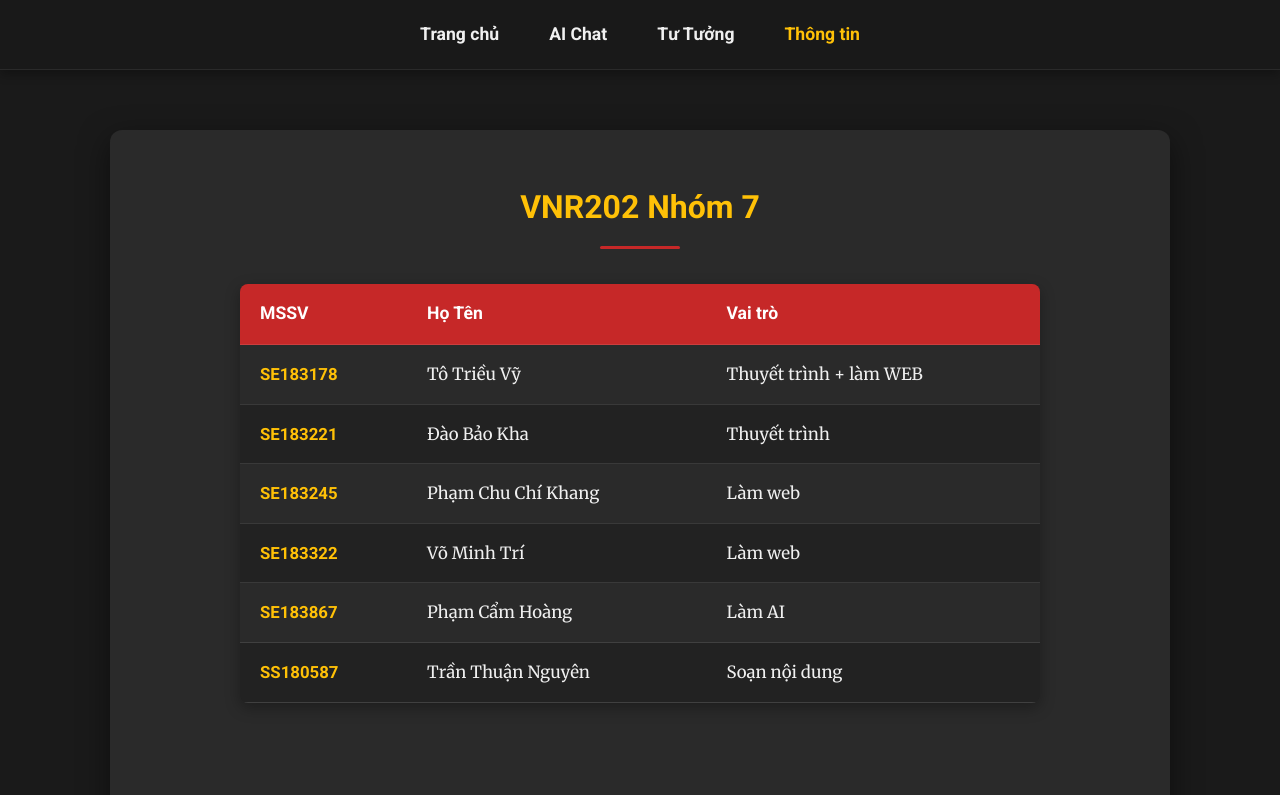
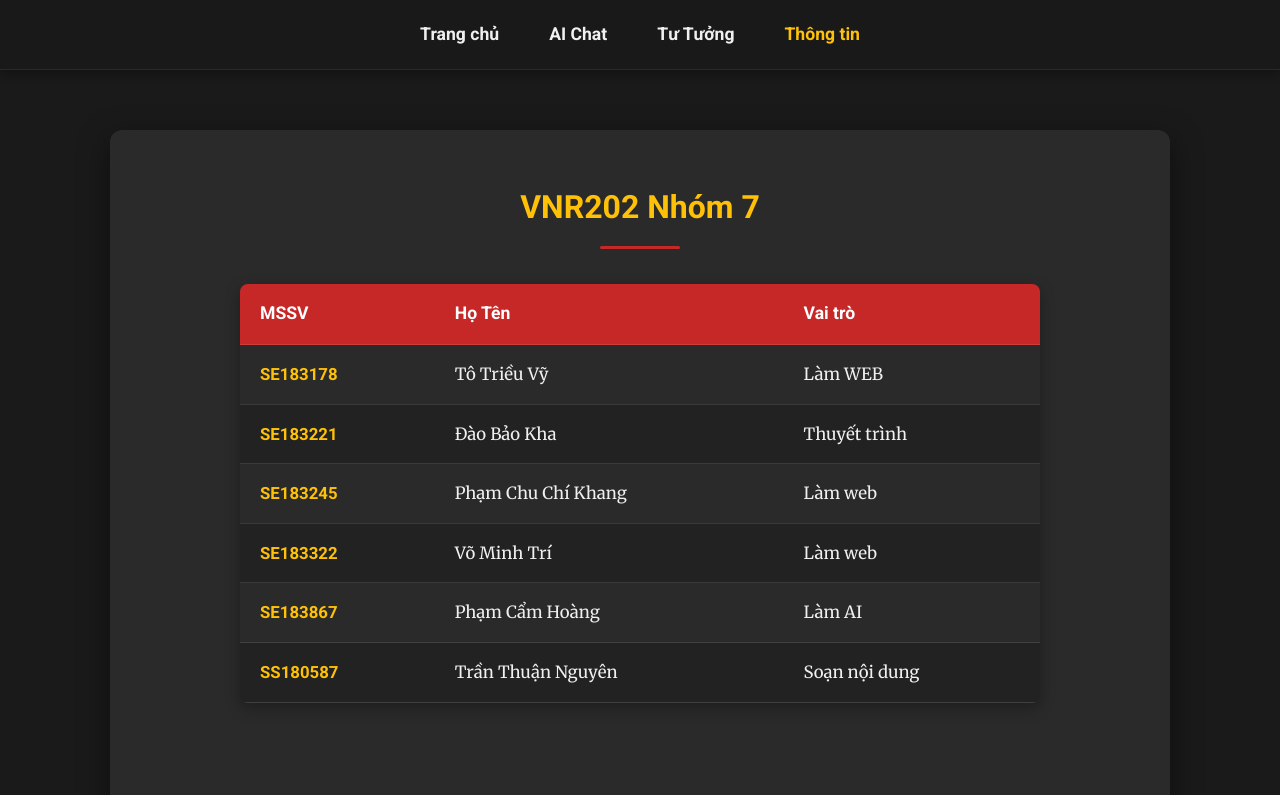
Before and after one commit to Darkvolcano/VNR202, a React (Vite) app: page /information in a window 1280 px wide. Shown: the top 795 px of the page. Built offline with nearby package versions, Linux system fonts and the light colour scheme.

Commit message:
fix info

```diff
--- a/src/pages/Information.jsx
+++ b/src/pages/Information.jsx
@@ -5,7 +5,7 @@ const teamMembers = [
     id: 1,
     studentId: "SE183178",
     name: "Tô Triều Vỹ",
-    role: "Thuyết trình + làm WEB",
+    role: "Làm WEB",
   },
   {
     id: 2,
@@ -45,7 +45,7 @@ const aiTools = [
     name: "Google Gemini",
     description: "Sử dụng để hỗ trợ tư duy thiết kế (như chọn phông màu), gợi ý design.",
     promptExample: `
-      "Bạn là một trợ lý học tập chuyên về môn %s.
+      "Bạn là một trợ lý học tập chuyên về môn VNR202 - Lịch sử Đảng Cộng sản Việt Nam.
 
             TÀI LIỆU THAM KHẢO:
             Khi Nguyễn Sinh Cung cất tiếng khóc chào đời vào năm 1890 tại làng Chùa, Nghệ An, đất nước đang chìm trong đêm dài nô lệ. Triều đình nhà Nguyễn đã đầu hàng, thực dân Pháp áp đặt gông cùm cai trị. Các cuộc khởi nghĩa, tiêu biểu là phong trào Cần Vương, dù sôi sục và đầy khí phách, nhưng lần lượt thất bại trước hỏa lực và chính sách cai trị tàn bạo của kẻ thù.
```
